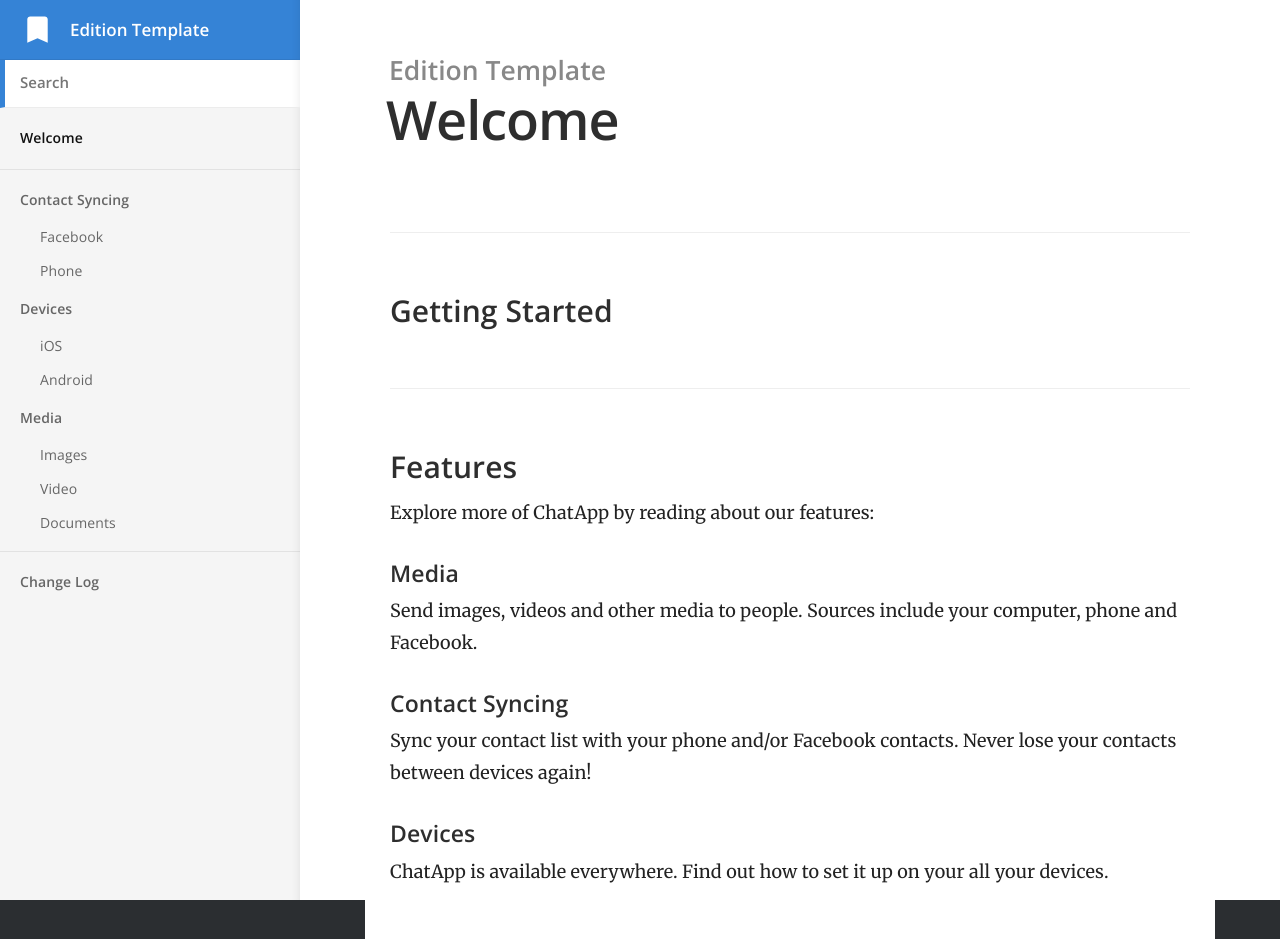
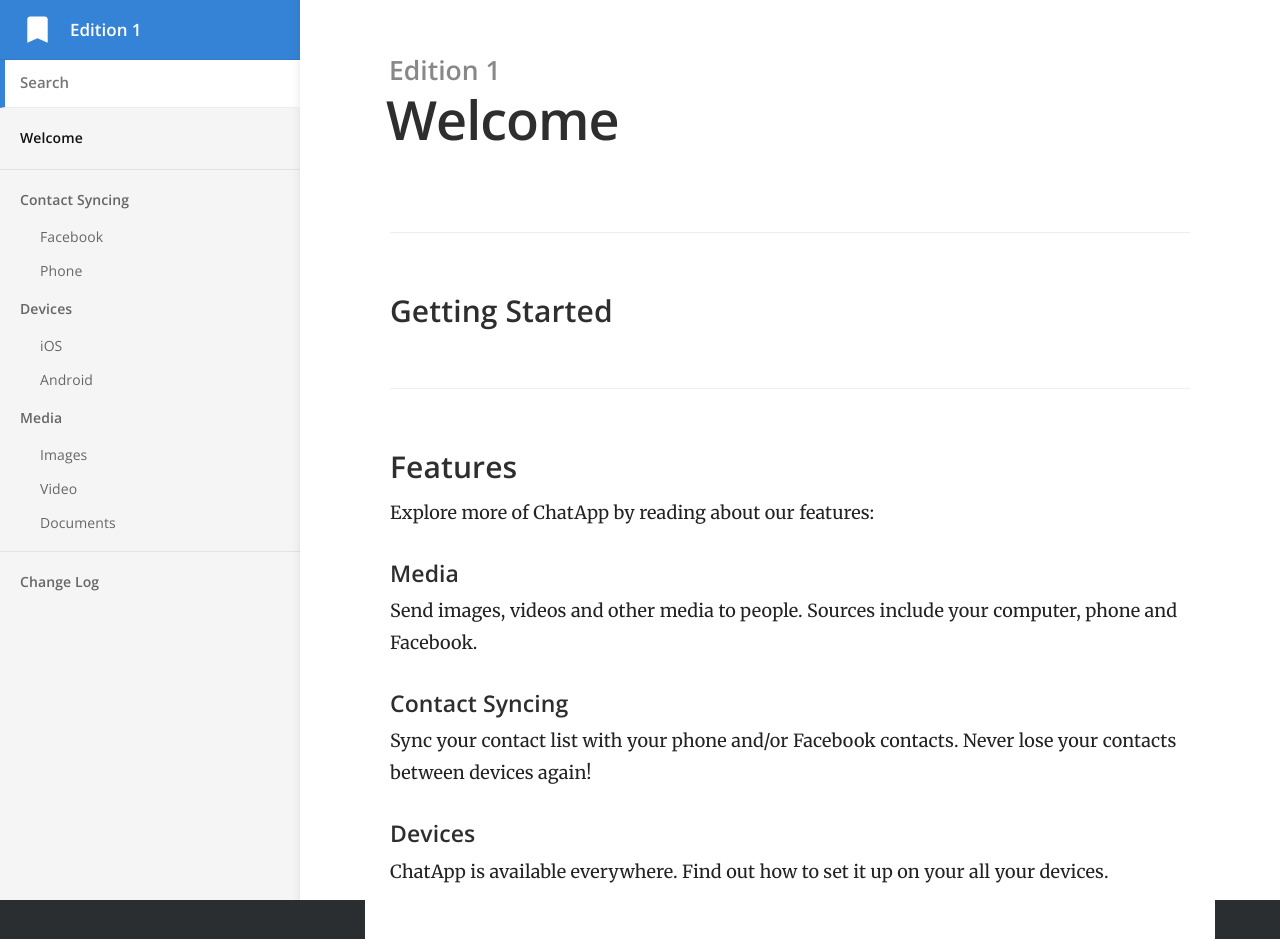
Before and after one commit to lte0609/ht_kr, a Jekyll site: the page built from index.md, in a window 1280 px wide. Built offline with Jekyll 4.4.1, drawn with Linux system fonts in a browser that asks for light colours.

Commit message:
Update _config.yml

```diff
--- a/_config.yml
+++ b/_config.yml
@@ -1,9 +1,9 @@
 # ----
 # Site
 
-title: Edition Template
-url: "https://long-pig.cloudvent.net"
-baseurl:
+title: Edition 1
+url: "https://lte0609.github.io"
+baseurl: "/ht"
 google_analytics_key:
 show_full_navigation: true
 
```
